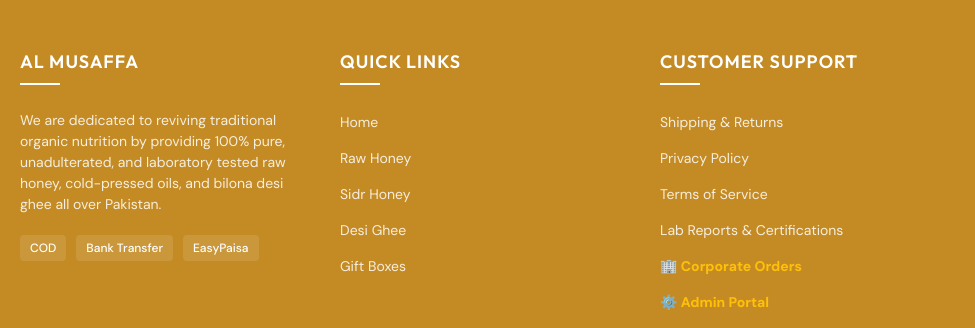
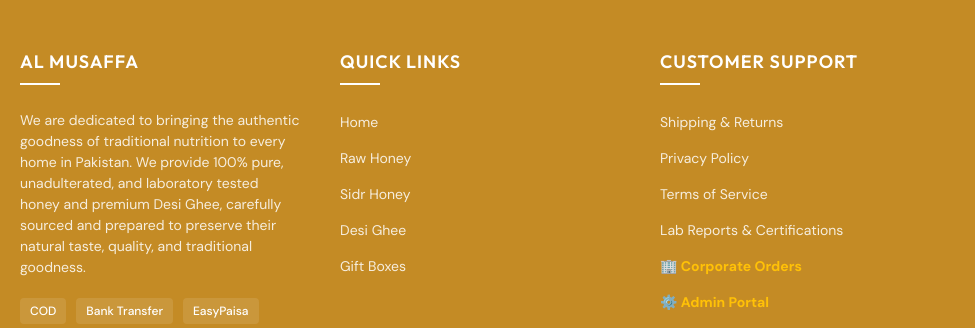
Before and after one commit to abduldayyan0021/AL-musaffa, a plain HTML site: page index.html in a window 1280 px wide. Shown: the part 4952-5280 px from the top of the page, 0-975 px from the left. Drawn offline with nearby package versions, Linux system fonts and the light colour scheme; no server answers.

Commit message:
Update footer description with new brand text

```diff
--- a/index.html
+++ b/index.html
@@ -584,8 +584,7 @@
       <div class="footer-grid">
         <div class="footer-col">
           <h3>AL MUSAFFA</h3>
-          <p>We are dedicated to reviving traditional organic nutrition by providing 100% pure, unadulterated, and
-            laboratory tested raw honey, cold-pressed oils, and bilona desi ghee all over Pakistan.</p>
+          <p>We are dedicated to bringing the authentic goodness of traditional nutrition to every home in Pakistan. We provide 100% pure, unadulterated, and laboratory tested honey and premium Desi Ghee, carefully sourced and prepared to preserve their natural taste, quality, and traditional goodness.</p>
           <div class="payment-methods">
             <span class="payment-badge">COD</span>
             <span class="payment-badge">Bank Transfer</span>
```
